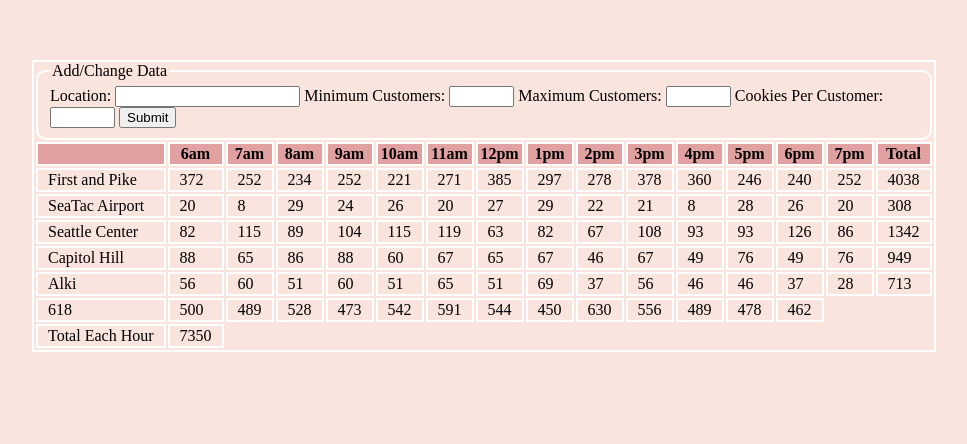
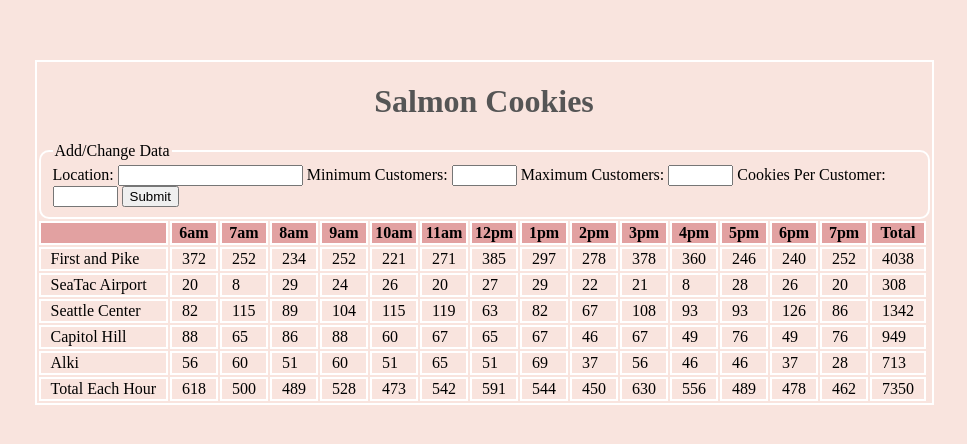
Before and after one commit to rachelsalazar/cookie_stand, a plain HTML site: page sales.html in a window 1280 px wide. Shown: the part 140-584 px from the top of the page, without its empty margins (156-1123 px from the left). Drawn offline with Linux system fonts and the light colour scheme.

Commit message:
fixed totals

```diff
--- a/app.js
+++ b/app.js
@@ -78,23 +78,21 @@ function tableHeader() {
 }
 
 function tableFooter() {
+  var tRowEl = document.createElement('tr');
+  tDataEl = document.createElement('td');
+  tDataEl.textContent = 'Total Each Hour';
+  tRowEl.appendChild(tDataEl);
+
   for (var i = 0; i < hours.length; i++) {
     var total = 0;
     for (var j = 0; j < allStores.length; j++) {
       total += allStores[j].cookiesEachHourOfOpperation[i];
     }
-    var tRowEl = document.createElement('tr');
     var tDataEl = document.createElement('td');
     tDataEl.textContent = total;
-    // tRowEl.appendChild(tDataEl);
+    tRowEl.appendChild(tDataEl);
     dailyTotalAllLocations += total;
-    cookieTable.appendChild(tDataEl);
   }
-  // var tRowEl = document.createElement('tr');
-  tDataEl = document.createElement('td');
-  tDataEl.textContent = 'Total Each Hour';
-  tRowEl.appendChild(tDataEl);
-  cookieTable.appendChild(tRowEl);
   tDataEl = document.createElement('td');
   tDataEl.textContent = dailyTotalAllLocations;
   tRowEl.appendChild(tDataEl);
@@ -124,6 +122,7 @@ function handleFormSubmit(event) {
   cookieTable.innerHTML = '';
   for (var i = 0; i < allStores.length;i++){
     allStores[i].totalPerDay = 0;
+    dailyTotalAllLocations = 0;
   }
   tableHeader();
   tableFooter();
--- a/sales.css
+++ b/sales.css
@@ -3,7 +3,7 @@ body {
   margin-right: auto;
   margin-top: 200px;
   display: block;
-  max-width: 900px;
+  max-width: 895px;
   border: 2px solid #fff;
   background-color: #f9e4de;
 }
@@ -11,6 +11,7 @@ body {
 fieldset {
   border: 2px solid #fff;
   border-radius: 10px;
+  max-width: 895px;
 }
 
 td {
@@ -23,3 +24,8 @@ th {
   border: 2px solid #fff;
   background-color: #e2a1a1;
 }
+
+.heading {
+  text-align: center;
+  color: #555555;
+}
--- a/sales.html
+++ b/sales.html
@@ -5,6 +5,7 @@
     <link rel="stylesheet" href="sales.css"></link>
   </head>
     <body>
+      <h1 class="heading">Salmon Cookies</h1>
       <form id="cookieinputform">
         <fieldset>
         <legend>Add/Change Data</legend>
```
